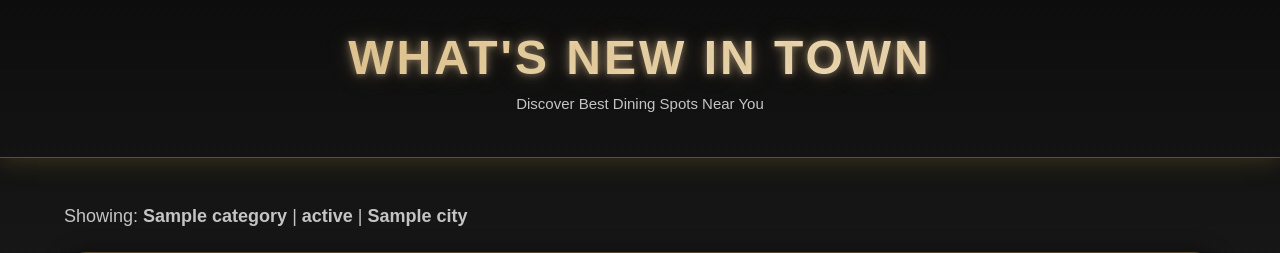
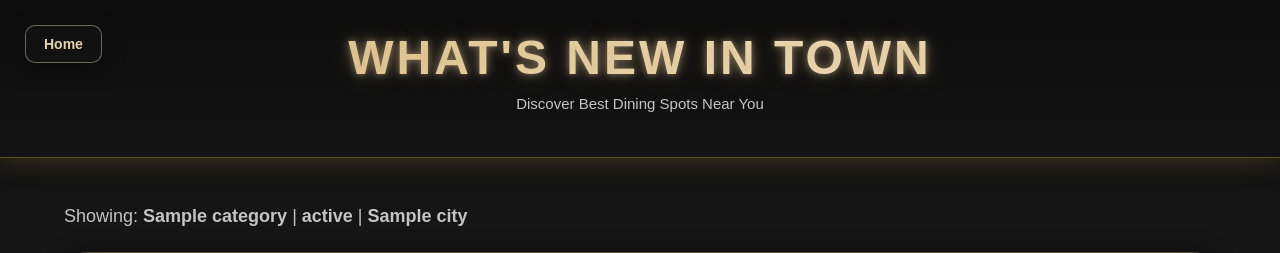
Before and after one commit to Yatharth224/WHATS-NEW-IN-TOWN, a Flask app: template templates/whatsnew.html in a window 1280 px wide. Shown: the top 253 px of the page. Run offline with Flask 3, Linux system fonts and the light colour scheme; the template is opened without the code that fills it: most values are stand-ins (such as "Sample title", 1, 10 or a date in 2020); grey boxes marked "Sample" are stand-in pictures; some libraries are stand-ins or nearby versions.

Commit message:
home button at whatenew

```diff
--- a/templates/whatsnew.html
+++ b/templates/whatsnew.html
@@ -202,9 +202,38 @@
         font-size: 14px;
         color: var(--text-muted);
       }
+      /* HOME BUTTON */
+      .home-btn {
+        position: fixed;
+        top: 25px;
+        left: 25px;
+        padding: 10px 18px;
+        border-radius: 10px;
+        border: 1px solid rgba(230, 211, 177, 0.45);
+        background: rgba(20, 20, 20, 0.65);
+        color: #e6d3b1;
+        font-weight: 600;
+        font-size: 14px;
+        text-decoration: none;
+        backdrop-filter: blur(10px);
+        transition: 0.35s ease;
+        box-shadow: 0 6px 20px rgba(0, 0, 0, 0.5);
+        z-index: 1000;
+      }
+
+      .home-btn:hover {
+        color: #000;
+        background: #e6d3b1;
+        box-shadow: 0 0 15px rgba(230, 211, 177, 0.8),
+          0 0 30px rgba(230, 211, 177, 0.6);
+        transform: translateY(-2px);
+      }
     </style>
   </head>
   <body>
+    <!-- HOME BUTTON -->
+    <a href="/" class="home-btn"> Home</a>
+
     <header>
       <a href="{{ url_for('home') }}" class="glow-link">
         <h1 class="glow-title">What's New in Town</h1>
@@ -222,14 +251,12 @@
       <div class="cards">
         {% for r in data %}
         <div class="card">
-
           <div class="swiper card-swiper">
-            {# BUILD PHOTO LIST AND ITERATE - robust and concise #}
-            {% set photos = [r.photo1, r.photo2, r.photo3, r.photo4, r.photo5] %}
+            {# BUILD PHOTO LIST AND ITERATE - robust and concise #} {% set
+            photos = [r.photo1, r.photo2, r.photo3, r.photo4, r.photo5] %}
             <div class="swiper-wrapper">
-              {% set shown = 0 %}
-              {% for p in photos %}
-                {% if p and p|string|trim %}
+              {% set shown = 0 %} {% for p in photos %} {% if p and
+              p|string|trim %}
               <div class="swiper-slide">
                 <img
                   src="{% if p[:4] == 'http' %}{{ p }}{% else %}{{ url_for('static', filename='uploads/' ~ p) }}{% endif %}"
@@ -237,14 +264,13 @@
                   onerror="this.onerror=null;this.src='{{ url_for('static', filename='defaults/no-image.png') }}';"
                 />
               </div>
-                  {% set shown = shown + 1 %}
-                {% endif %}
-              {% endfor %}
-
-              {# if no valid photos, show placeholder #}
-              {% if shown == 0 %}
+              {% set shown = shown + 1 %} {% endif %} {% endfor %} {# if no
+              valid photos, show placeholder #} {% if shown == 0 %}
               <div class="swiper-slide">
-                  <img src="{{ url_for('static', filename='defaults/no-image.png') }}" alt="no image" />
+                <img
+                  src="{{ url_for('static', filename='defaults/no-image.png') }}"
+                  alt="no image"
+                />
               </div>
               {% endif %}
             </div>
@@ -254,15 +280,16 @@
 
           <div class="title">{{ r.name }}</div>
 
-          {# Optional temporary debug (uncomment while debugging) #}
-          {# <small style="color:var(--text-muted);display:block;margin-top:6px;">DB: {{ r.photo1 }} {{ r.photo2 }} {{ r.photo3 }}</small> #}
+          {# Optional temporary debug (uncomment while debugging) #} {#
+          <small
+            style="color: var(--text-muted); display: block; margin-top: 6px"
+            >DB: {{ r.photo1 }} {{ r.photo2 }} {{ r.photo3 }}</small
+          >
+          #}
 
           <p class="cost">
-            ₹
-            {% if category|lower == "arcade" or category|lower == "bowling" %}
-              {{ r.cost_for_two }} price
-            {% else %}
-              {{ r.cost_for_two }} for two
+            ₹ {% if category|lower == "arcade" or category|lower == "bowling" %}
+            {{ r.cost_for_two }} price {% else %} {{ r.cost_for_two }} for two
             {% endif %}
           </p>
 
@@ -273,18 +300,22 @@
         {% endfor %}
       </div>
 
-
       <div class="pagination-wrapper">
-
         <form method="post" action="{{ url_for('filter_data') }}">
-          <input type="hidden" name="category" value="{{ category }}">
-          <input type="hidden" name="state" value="{{ state }}">
-          <input type="hidden" name="city" value="{{ city }}">
-          <input type="hidden" name="page" value="{{ page - 1 }}">
+          <input type="hidden" name="category" value="{{ category }}" />
+          <input type="hidden" name="state" value="{{ state }}" />
+          <input type="hidden" name="city" value="{{ city }}" />
+          <input type="hidden" name="page" value="{{ page - 1 }}" />
           <button
             type="submit"
             class="pagination-btn"
-            {% if not has_prev %}disabled{% endif %}
+            {%
+            if
+            not
+            has_prev
+            %}disabled{%
+            endif
+            %}
           >
             ‹ Previous
           </button>
@@ -294,16 +325,21 @@
           Page {{ page }} of {{ total_pages }}
         </span>
 
-
         <form method="post" action="{{ url_for('filter_data') }}">
-          <input type="hidden" name="category" value="{{ category }}">
-          <input type="hidden" name="state" value="{{ state }}">
-          <input type="hidden" name="city" value="{{ city }}">
-          <input type="hidden" name="page" value="{{ page + 1 }}">
+          <input type="hidden" name="category" value="{{ category }}" />
+          <input type="hidden" name="state" value="{{ state }}" />
+          <input type="hidden" name="city" value="{{ city }}" />
+          <input type="hidden" name="page" value="{{ page + 1 }}" />
           <button
             type="submit"
             class="pagination-btn"
-            {% if not has_next %}disabled{% endif %}
+            {%
+            if
+            not
+            has_next
+            %}disabled{%
+            endif
+            %}
           >
             Next ›
           </button>
@@ -323,7 +359,6 @@
       </p>
       {% endif %}
     </div>
-
 
     <script src="https://cdn.jsdelivr.net/npm/swiper@11/swiper-bundle.min.js"></script>
 
```
Lines whose indentation alone changed are shown as unchanged.
